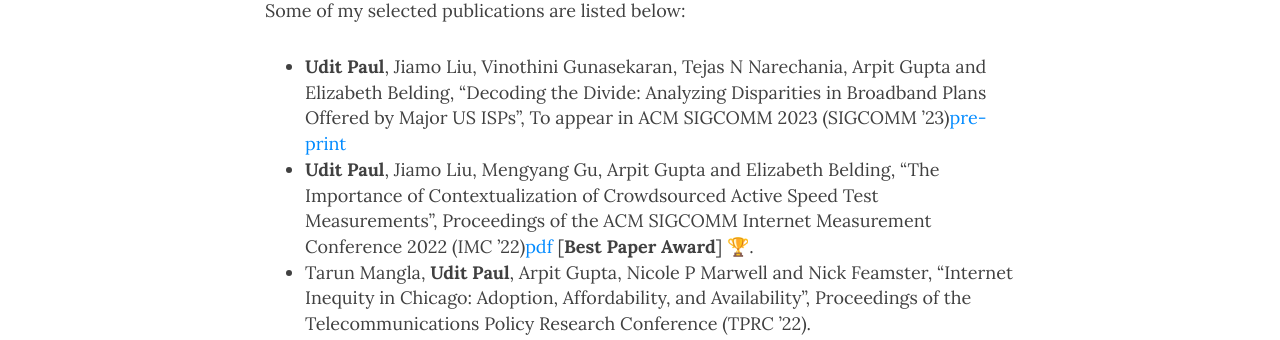
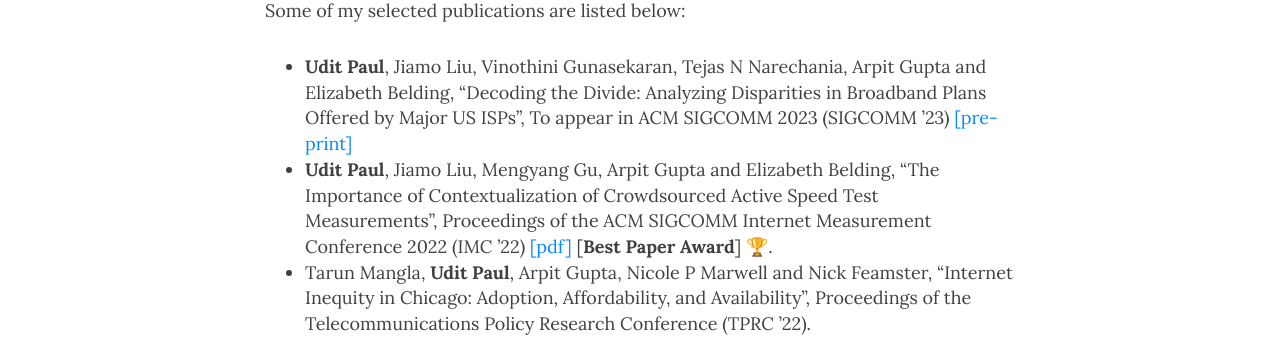
Before and after one commit to u-paul/u-paul.github.io, a Jekyll site: the page built from research.md, in a window 1280 px wide and 1239 px high. Shown: the part 248-588 px from the top of the window. Built offline with Jekyll 4.4.1, drawn with Linux system fonts in a browser that asks for light colours; nearby versions of some CDN libraries; some of the changed lines change nothing that is shown.

Commit message:
updated publications gaps

```diff
--- a/research.md
+++ b/research.md
@@ -4,8 +4,8 @@
 ---
 
 Some of my selected publications are listed below:
-- **Udit Paul**, Jiamo Liu, Vinothini Gunasekaran, Tejas N Narechania, Arpit Gupta and Elizabeth Belding, “Decoding the Divide: Analyzing Disparities in Broadband Plans Offered by Major US ISPs”, To appear in ACM SIGCOMM 2023 (SIGCOMM ’23)[pre-print](https://arxiv.org/pdf/2302.14216.pdf)
-- **Udit Paul**, Jiamo Liu, Mengyang Gu, Arpit Gupta and Elizabeth Belding, “The Importance of Contextualization of Crowdsourced Active Speed Test Measurements”, Proceedings of the ACM SIGCOMM Internet Measurement Conference 2022 (IMC ’22)[pdf](https://dl.acm.org/doi/pdf/10.1145/3517745.3561441){:target="_blank"} [**Best Paper Award**] 🏆.
+- **Udit Paul**, Jiamo Liu, Vinothini Gunasekaran, Tejas N Narechania, Arpit Gupta and Elizabeth Belding, “Decoding the Divide: Analyzing Disparities in Broadband Plans Offered by Major US ISPs”, To appear in ACM SIGCOMM 2023 (SIGCOMM ’23) [[pre-print]](https://arxiv.org/pdf/2302.14216.pdf){:target="_blank"}
+- **Udit Paul**, Jiamo Liu, Mengyang Gu, Arpit Gupta and Elizabeth Belding, “The Importance of Contextualization of Crowdsourced Active Speed Test Measurements”, Proceedings of the ACM SIGCOMM Internet Measurement Conference 2022 (IMC ’22) [[pdf]](https://dl.acm.org/doi/pdf/10.1145/3517745.3561441){:target="_blank"} [**Best Paper Award**] 🏆.
 - Tarun Mangla, **Udit Paul**, Arpit Gupta, Nicole P Marwell and Nick Feamster, "Internet Inequity in Chicago: Adoption, Affordability, and Availability", Proceedings of the Telecommunications Policy Research Conference (TPRC ’22).
 - **Udit Paul**, Jiamo Liu, David Farias-Llerenas, Vivek Adarsh, Arpit Gupta and Elizabeth Belding, “Characterizing Internet Access and Quality Inequities inCalifornia M-Lab Measurements”,Proceedings of the Conference on Computing and Sustainable Societies 2022 (COMPASS ’22).
 - Vivek Adarsh, Michael Nekrasov, **Udit Paul**, Alex Ermakov, Arpit Gupta,Morgan Vigil-Hayes, Ellen Zegura, Elizabeth Belding, “Too Late for Playback: Estimation of Video Stream Quality in Rural and Urban Contexts”, Proceedings of the Passive and Active Measurement Conference 2021 (PAM ’21).
```
